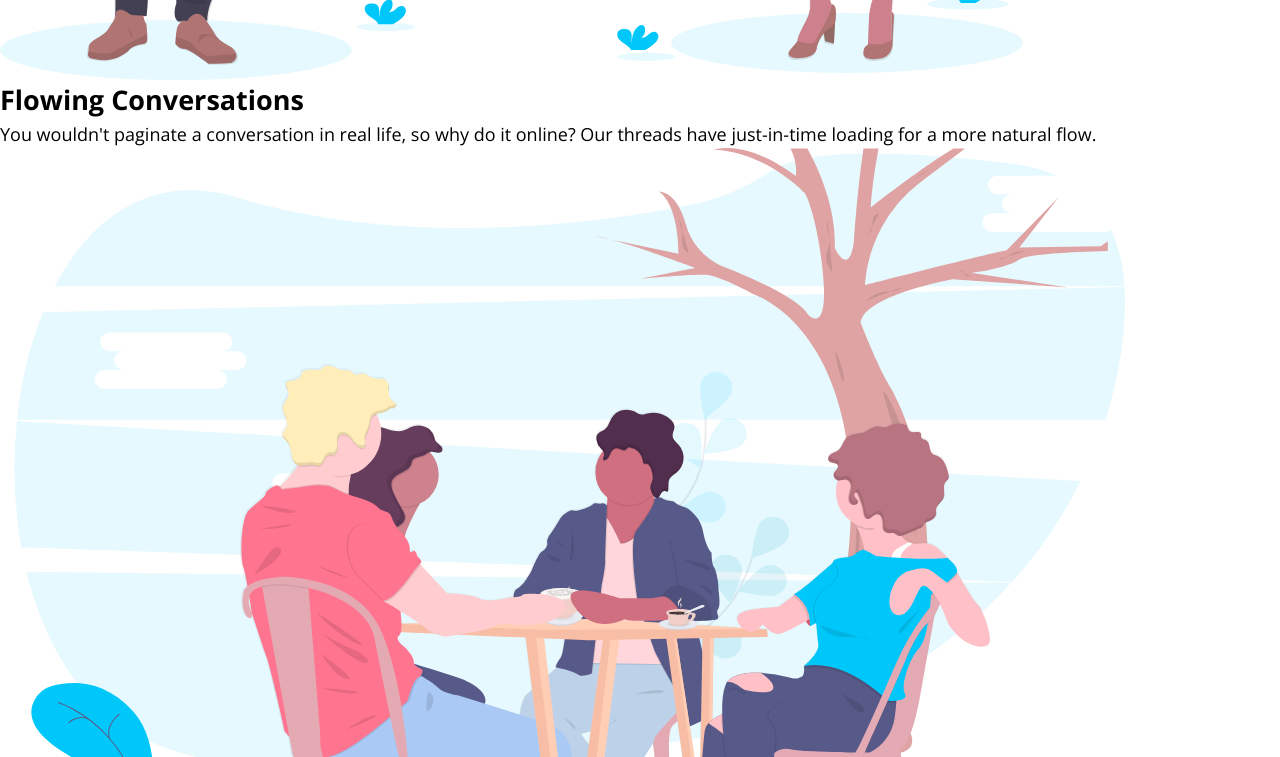
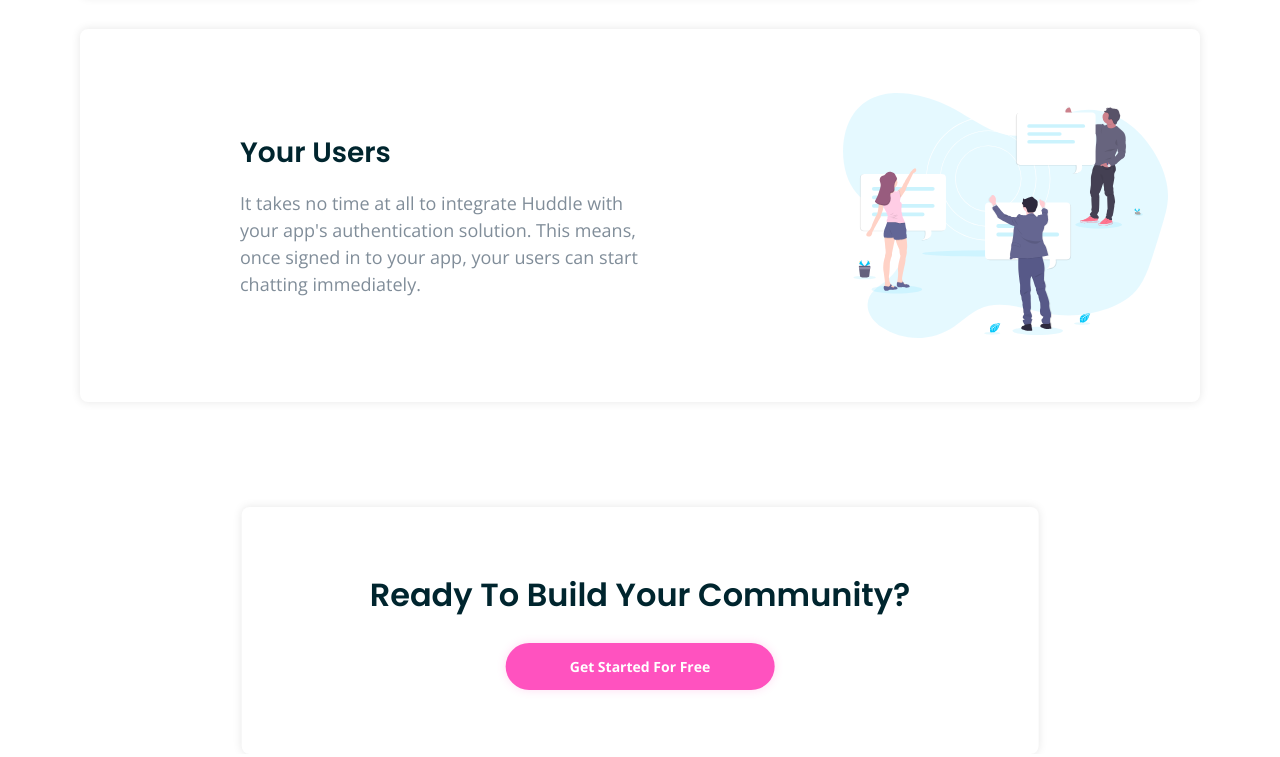
Before and after one commit to setbbagas/huddle-landing-page-v2, a plain HTML site: page index.html in a window 1280 px wide. Shown: the part 1515-2272 px from the top of the page. Drawn offline with nearby package versions, Linux system fonts and the light colour scheme.

Commit message:
Style main section

```diff
--- a/css/style.css
+++ b/css/style.css
@@ -190,6 +190,79 @@ body {
     margin-bottom: 2rem;
 }
 
+/* main */
+
+.main__wrapper {
+    width: clamp(1024px - 4rem, 100% - 10rem, 1440px - 5rem);
+    margin-inline: auto;
+    padding-block: 4rem 10rem;
+    position: relative;
+}
+
+.section {
+    --fs-h2: 1.75rem;
+    padding-inline: 10rem 2rem;
+
+    padding-block: 4rem;
+    gap: 12rem;
+    align-items: center;
+    margin-bottom: 2rem;
+    background-color: #fff;
+    border-radius: 0.5rem;
+    box-shadow: 0 0 10px hsl(0, 0%, 0%, 0.1);
+}
+
+.section__content {
+    width: fit-content;
+}
+
+.section__img {
+    width: 35%;
+}
+
+.section:nth-child(1) .section__img,
+.section:nth-child(3) .section__img {
+    order: 1;
+}
+
+.section__title {
+    font-size: var(--fs-h2);
+    font-family: var(--ff-accent);
+    font-weight: var(--fw-semibold);
+    color: var(--clr-primary-900);
+    margin-bottom: 1rem;
+    width: fit-content;
+}
+
+.section__paragraph {
+    color: var(--clr-neutral-200);
+    width: fit-content;
+}
+
+.cta__wrapper {
+    position: absolute;
+    bottom: -10rem;
+    left: 50%;
+    transform: translateX(-50%);
+    padding: 4rem 8rem;
+    background-color: #fff;
+    border-radius: 0.5rem;
+    box-shadow: 0 0 10px hsl(0, 0%, 0%, 0.1);
+    width: max-content;
+}
+
+.cta__title {
+    font-family: var(--ff-accent);
+    font-size: var(--fs-h2);
+    font-weight: var(--fw-semibold);
+    color: var(--clr-primary-900);
+    margin-bottom: 1.5rem;
+}
+
+.cta__wrapper .btn {
+    margin-inline: auto;
+}
+
 @media (max-width: 1024px) {
     :root {
         --fs-base: 1rem;
--- a/index.html
+++ b/index.html
@@ -57,8 +57,13 @@
             </header>
             <main class="main">
                 <div class="main__wrapper">
-                    <section class="section">
-                        <div class="content__wrapper">
+                    <section class="section flex">
+                        <img
+                            src="/images/illustration-grow-together.svg"
+                            alt=""
+                            class="section__img"
+                        />
+                        <div class="section__content">
                             <h2 class="section__title">Grow Together</h2>
                             <p class="section__paragraph">
                                 Generate meaningful discussions with your
@@ -67,14 +72,14 @@
                                 out on with a feedback form.
                             </p>
                         </div>
+                    </section>
+                    <section class="section flex">
                         <img
-                            src="/images/illustration-grow-together.svg"
+                            src="/images/illustration-flowing-conversation.svg"
                             alt=""
                             class="section__img"
                         />
-                    </section>
-                    <section class="section">
-                        <div class="content__wrapper">
+                        <div class="section__content">
                             <h2 class="section__title">
                                 Flowing Conversations
                             </h2>
@@ -84,14 +89,14 @@
                                 just-in-time loading for a more natural flow.
                             </p>
                         </div>
+                    </section>
+                    <section class="section flex">
                         <img
-                            src="/images/illustration-flowing-conversation.svg"
+                            src="/images/illustration-your-users.svg"
                             alt=""
                             class="section__img"
                         />
-                    </section>
-                    <section class="section">
-                        <div class="content__wrapper">
+                        <div class="section__content">
                             <h2 class="section__title">Your Users</h2>
                             <p class="section__paragraph">
                                 It takes no time at all to integrate Huddle with
@@ -100,11 +105,6 @@
                                 chatting immediately.
                             </p>
                         </div>
-                        <img
-                            src="/images/illustration-your-users.svg"
-                            alt=""
-                            class="section__img"
-                        />
                     </section>
                     <div class="cta__wrapper">
                         <h2 class="cta__title">
```
